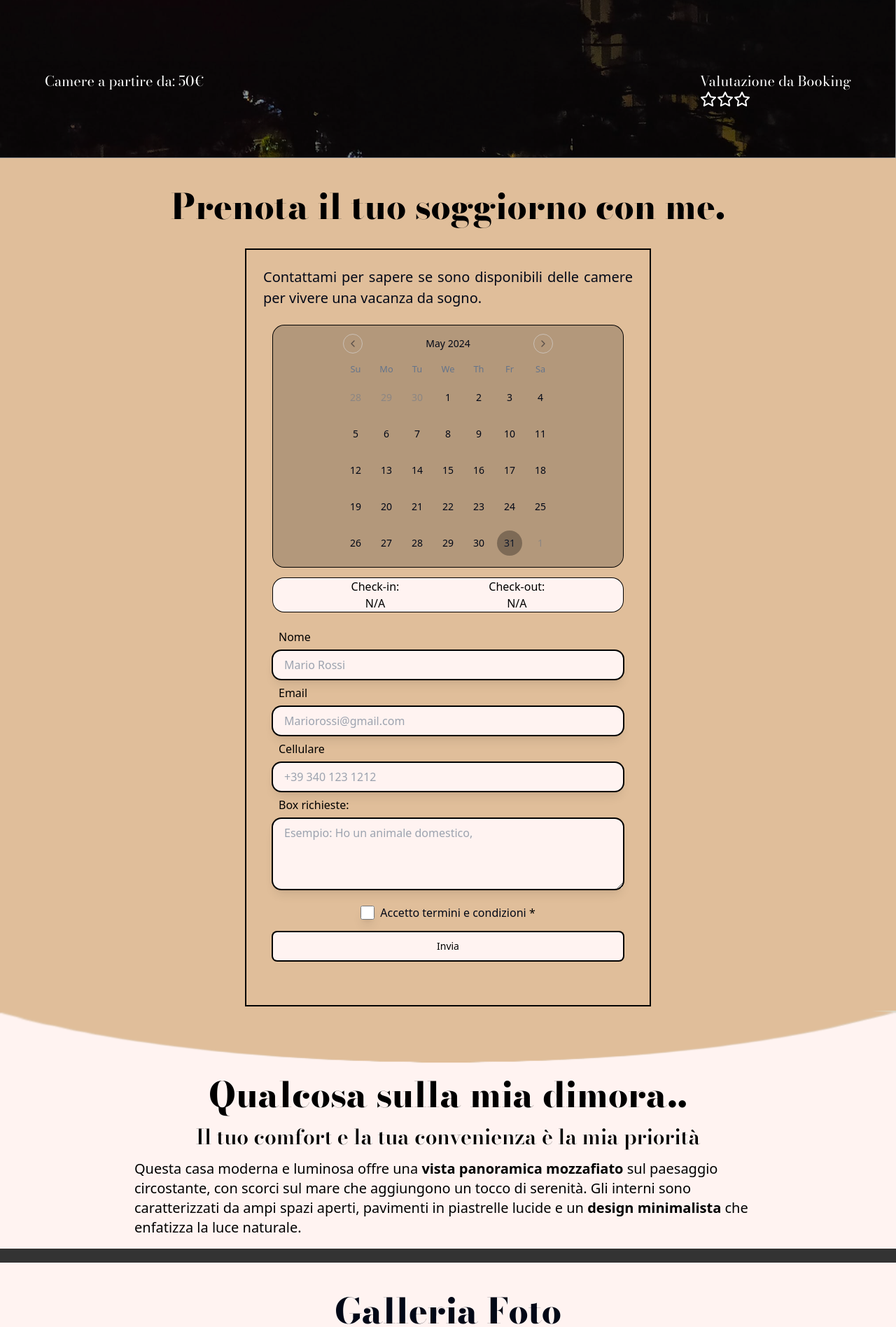
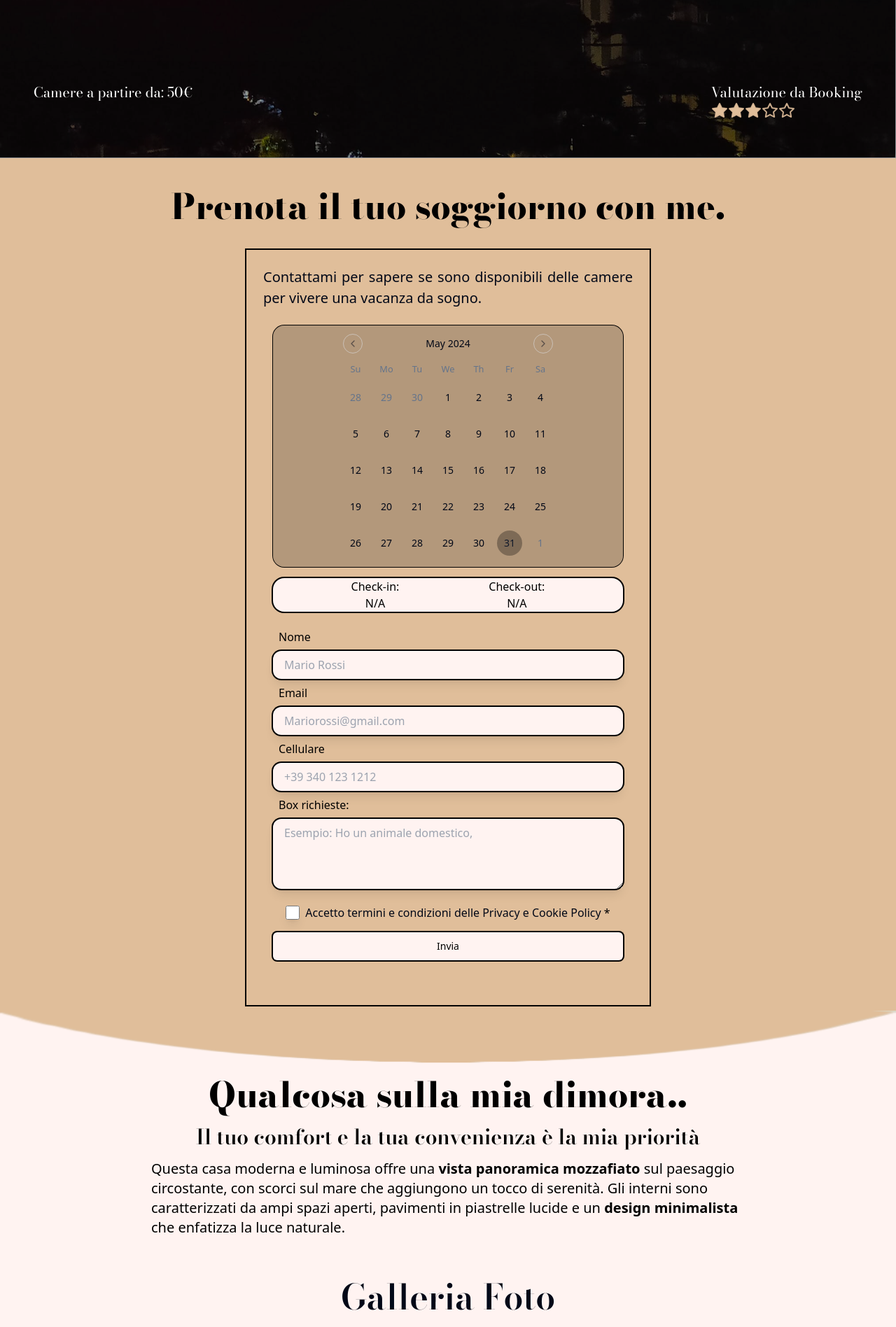
Before and after one commit to Erry002/clatur73, a React (Vite) app: page / in a window 1280 px wide. Shown: the part 760-2656 px from the top of the page at 70% size. Built offline with nearby package versions, Linux system fonts and the light colour scheme.

Commit message:
altre correzione

```diff
--- a/src/components/Gallery.jsx
+++ b/src/components/Gallery.jsx
@@ -30,7 +30,7 @@ function Gallery() {
   }
 
   return (
-    <div className="relative bg-no-repeat bg-center">
+    <div className="relative  sm:h-full bg-no-repeat bg-center">
       <Carousel
         opts={{
           align: "start",
@@ -39,14 +39,14 @@ function Gallery() {
           swipe: true,
         }}
         orientation="horizontal"
-        className="w-full max-w-4xl overflow-x-hidden"
+        className=" max-w-4xl overflow-x-hidden"
       >
         <CarouselContent className=" gap-2 mb-2">
           {/* Iterazione sugli items del carousel */}
           {images.map((image, index) => (
-            <CarouselItem key={index} className="px-72 sm:px-0 sm:basis-1/3">
+            <CarouselItem key={index} className=" flex px-72 sm:px-0 sm:basis-1/3 justify-center items-center">
               {/* Contenuto del singolo item del carousel */}
-              <img src={image} alt={`foto casa ${index + 1}`} className="m-1 bg-giallino p-1 ring-1 ring-olive h-full " />
+              <img src={image} alt={`foto casa ${index + 1}`} className="sm:m-1 sm:ml-0 bg-giallino p-1 ring-1 ring-olive h-96 w-96 mt-1 ml-4" />
             </CarouselItem>
           ))}
         </CarouselContent>
--- a/src/components/ui/calendar.jsx
+++ b/src/components/ui/calendar.jsx
@@ -43,8 +43,8 @@ function Calendar({
           "text-black text-primary-foreground hover:bg-olive hover:text-primary-foreground focus:bg-olive focus:text-primary-foreground",
         day_today: " bg-olive/30 text-accent-foreground",
         day_outside:
-          "day-outside text-muted-foreground opacity-50 aria-selected:bg-accent/50 aria-selected:text-muted-foreground aria-selected:opacity-30",
-        day_disabled: "text-muted-foreground opacity-50",
+          "day-outside text-muted-foreground opacity-100 aria-selected:bg-accent/100 aria-selected:text-muted-foreground aria-selected:opacity-80",
+        day_disabled: "text-muted-foreground opacity-100",
         day_range_middle:
           "aria-selected:bg-giallino aria-selected:text-accent-foreground",
         day_hidden: "invisible",
--- a/src/pages/Home.jsx
+++ b/src/pages/Home.jsx
@@ -144,19 +144,21 @@ export default function Home() {
                 <h6 className="absolute text-white text-4xl sm:text-[72px] w-[300px] sm:w-full font-[500] sm:leading-[70px] top-[150px] sm:top-[330px] left-12">
                   Benvenuti da Clatur73
                 </h6>
-                <p className="absolute text-white top-[240px] sm:top-[480px] md:top-[420px] xl:top-[420px] font-[400] left-12 text-lg sm:text-[24px]">
+                <p className="absolute text-white top-[240px] sm:top-[480px] md:top-[420px] xl:top-[420px] font-[400] left-14 text-lg sm:text-[24px]">
                   Casa vacanza con calore, confort e carattere
                 </p>
-                <div className="absolute bottom-24 left-16 text-white text-xl">
+                <div className="absolute bottom-24 left-12 sm:bottom-20 text-white text-xl">
                   <p>Camere a partire da: 50€</p>
                 </div>
-                <div className="absolute bottom-24 right-16 text-white text-xl ">
+                <div className="absolute bottom-16 left-12 sm:right-12 sm:left-auto sm:bottom-20 text-white text-xl ">
                   <h6 className=" ">Valutazione da Booking</h6>
                   <div className="absolute">
                     <div className=" flex">
-                      <Star />
-                      <Star />
-                      <Star />
+                      <Star className=" fill-giallino stroke-giallino/90" />
+                      <Star className=" fill-giallino stroke-giallino/90" />
+                      <Star className=" fill-giallino stroke-giallino/90" />
+                      <Star className=" stroke-giallino/90" />
+                      <Star className=" stroke-giallino/90" />
                     </div>
                   </div>
                 </div>
@@ -207,8 +209,8 @@ export default function Home() {
                     onSelect={handleDateSelect}
                     className="rounded-2xl ring-olive ring-1 bg-olive/20 items-center justify-center flex sm:w-[500px]"
                   />
-                  <div className=" flex bg-grigio text-center justify-center mt-4 ring-1 rounded-2xl text-olive ring-olive gap-32 font-sans">
-                    <p>
+                  <div className=" flex bg-grigio text-center justify-center mt-4 ring-2 rounded-2xl text-olive ring-olive gap-32 font-sans">
+                    <p className=" ">
                       Check-in:
                       <br />
                       {selectedDates?.from
@@ -260,7 +262,7 @@ export default function Home() {
                   isChecked={isChecked}
                   value={isChecked}
                   onChange={(e) => setIsChecked(e.target.value)}
-                  label="Accetto termini e condizioni"
+                  label="Accetto termini e condizioni delle Privacy e Cookie Policy"
                 />
                 <Button
                   type="submit"
@@ -280,11 +282,11 @@ export default function Home() {
 
         <section className="" id="about">
           <div className="flex flex-col sm:justify-center sm:items-center -mt-[160px] text-olive bg-grigio">
-            <div className=" max-w-4xl ">
+            <div className=" px-6 max-w-4xl ">
               <h5 className="text-[35px] sm:text-center sm:text-[50px] font-[800] z-10 mt-[100px] leading-10">
                 Qualcosa sulla mia dimora..
               </h5>
-              <h6 className="text-[25px] sm:text-[30px]  sm:text-center font-[600] leading-6 sm:leading-8 mt-4 sm:mt-6">
+              <h6 className="text-[25px] sm:text-[30px] sm:text-center font-[600] leading-6 sm:leading-8 mt-4 sm:mt-6">
                 Il tuo comfort e la tua convenienza è la mia priorità
               </h6>
               <p className="my-4 text-lg font-sans font-[200] sm:text-[20px]">
@@ -303,11 +305,11 @@ export default function Home() {
             </div>
           </div>
         </section>
-        <div className=" h-5 bg-olive/80 "></div>
+        {/* <div className=" h-5 bg-olive/80 "></div> */}
         <section id="gallery">
           <div className="flex justify-center items-center text-center font-[500] bg-grigio w-full pt-8 pb-6">
             <div className=" flex flex-col justify-center items-center max-w-4xl">
-              <h5 className=" text-[30px] font-[800] sm:text-[50px]">
+              <h5 className=" text-[25px] font-[600] sm:text-[50px]">
                 Galleria Foto
               </h5>
               <h6 className=" text-lg font-sans font-[200] pb-6 w-72 sm:w-full sm:text-[22px]">
@@ -592,30 +594,55 @@ export default function Home() {
               Le opinioni dei nostri ospiti:
             </h6>
             <div className="sm:flex sm:justify-center sm:items-center sm:gap-8 sm:max-w-4xl ">
-              <div className=" ring-2 ring-olive p-2 mb-4 shadow-xl">
+              <div className=" ring-2 ring-olive p-2 mb-4 shadow-2xl">
                 <p className=" font-sans text-[200] text-[16px] mb-2">
                   Lorem ipsum dolor sit amet consectetur adipisicing elit.
                   Accusantium, nobis rerum nostrum illo repellat ut officiis
                   dicta repellendus eum! Quam!
                 </p>
-                <h5 className=" text-[21px] mb-2 shadow-xl">L. Bianchi</h5>
+                <div className=" border w-full my-2 border-black"></div>
+                <div className=" flex text-xl justify-between mb-1">
+                  <h5 className=" ">L. Bianchi</h5>
+                  <div className="flex">
+                    <Star className=" stroke-black fill-yellow-500" />
+                    <Star className=" stroke-black fill-yellow-500" />
+                    <Star className=" stroke-black fill-yellow-500" />
+                  </div>
+                </div>
               </div>
-              <div className=" ring-2 ring-olive p-2 mb-4 shadow-xl">
+              <div className=" ring-2 ring-olive p-2 mb-4 shadow-2xl">
                 <p className=" font-sans text-[200] text-[16px] mb-2">
                   Lorem ipsum dolor sit amet consectetur adipisicing elit.
                   Accusantium, nobis rerum nostrum illo repellat ut officiis
                   dicta repellendus eum! Quam!
                 </p>
-                <h5 className=" text-[21px] mb-2 shadow-xl">L. Rossi</h5>
+                <div className=" border w-full my-2 border-black"></div>
+                <div className=" flex text-xl justify-between mb-1">
+                  <h5 className=" ">L.Verdi </h5>
+                  <div className="flex">
+                    <Star className=" stroke-black fill-yellow-500" />
+                    <Star className=" stroke-black fill-yellow-500" />
+                    <Star className=" stroke-black fill-yellow-500" />
+                  </div>
+                </div>
               </div>
-              <div className=" ring-2 ring-olive p-2 mb-4 shadow-xl">
+              <div className=" ring-2 ring-olive p-2 mb-4 shadow-2xl">
                 <p className=" font-sans text-[200] text-[16px] mb-2">
                   Lorem ipsum dolor sit amet consectetur adipisicing elit.
                   Accusantium, nobis rerum nostrum illo repellat ut officiis
                   dicta repellendus eum! Quam!
                 </p>
-                <h5 className=" text-[21px] mb-2 shadow-xl">L. Verdi</h5>
+                <div className=" border w-full my-2 border-black"></div>
+                <div className=" flex text-xl justify-between mb-1">
+                  <h5 className=" ">L.Rossi</h5>
+                  <div className="flex">
+                    <Star className=" stroke-black fill-yellow-500" />
+                    <Star className=" stroke-black fill-yellow-500" />
+                    <Star className=" stroke-black fill-yellow-500" />
+                  </div>
+                </div>
               </div>
+
             </div>
           </div>
         </section>
@@ -628,8 +655,9 @@ export default function Home() {
   /*
   cosa da aggiungere
   -prezzo e valutazione booking in home page  V
+  - aggiunta descrizione confort casa O
   -carosello attrazioni + descrizione
   -aggiunta ristoranti
-  -rivalutare recensioni clienti (dissolvenza con possibilità di vederle tutte al click)
+  -rivalutare recensioni clienti (dissolvenza con possibilità di vederle tutte al click) stile AppStore
 */
 }
```
